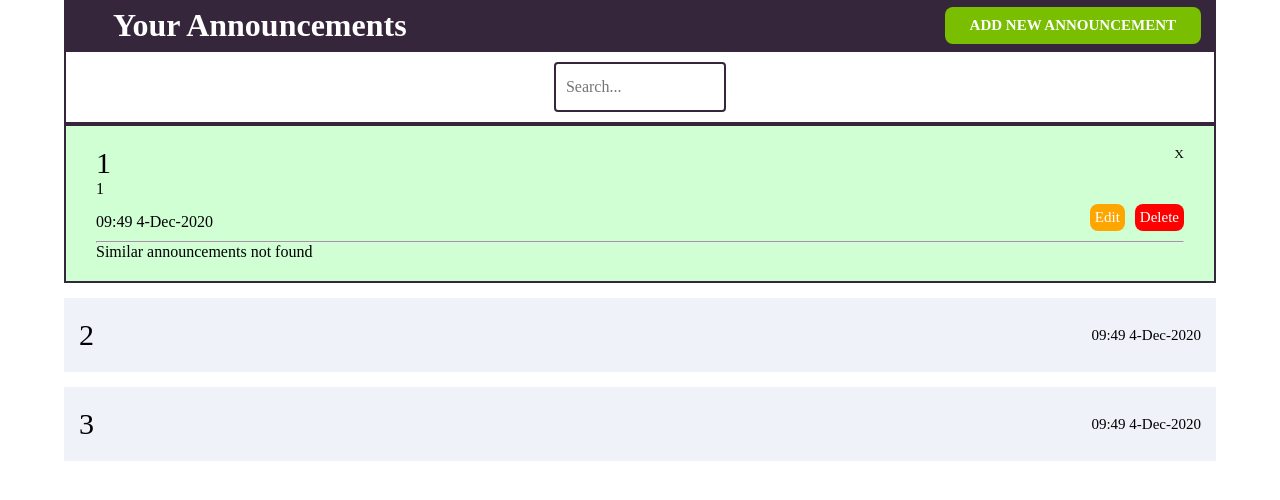
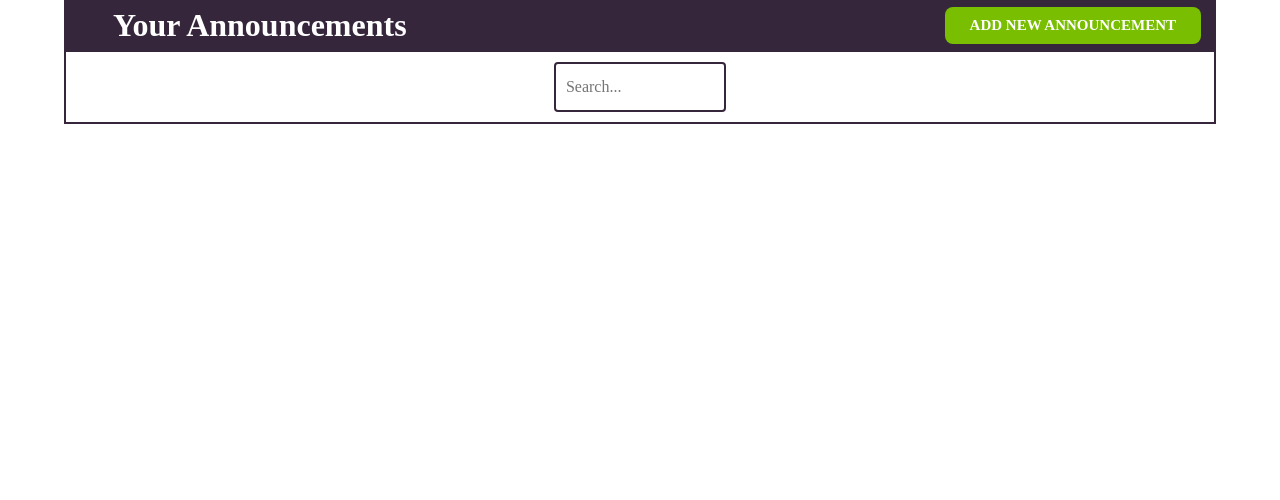
Before and after one commit to IvZaporozhchenko/announcementWebsiteForNerdySoft, a React (Create React App) app: page / in a window 1280 px wide. Before the commit this address had no page. Shown: the top 500 px of the page. Built offline with nearby package versions, Linux system fonts and the light colour scheme.

Commit message:
Now announcements saves in local storage

```diff
--- a/src/App.js
+++ b/src/App.js
@@ -13,29 +13,7 @@ class App extends Component {
 		super(props);
 
 		this.state = {
-			announcements: [
-				{
-					id: 1,
-					title: 1,
-					description: 1,
-					date: new Date(),
-					selected: true
-				},
-				{
-					id: 2,
-					title: 2,
-					description: 2,
-					date: new Date(),
-					selected: false
-				},
-				{
-					id: 3,
-					title: 3,
-					description: 3,
-					date: new Date(),
-					selected: false
-				}
-			],
+			announcements: [],
 			newAnnouncementFieldsDisplay: "none",
 			searchedAnnouncementTitle: ""
 		}
@@ -47,6 +25,18 @@ class App extends Component {
 		this.deleteAnnouncement = this.deleteAnnouncement.bind(this);
 		this.searchAnnouncement = this.searchAnnouncement.bind(this);
 		this.editAnnouncement = this.editAnnouncement.bind(this);
+	}
+
+	componentDidMount() {
+		let announcements = JSON.parse(localStorage.getItem('announcements')) || [];
+		announcements.forEach((announcement) => announcement.date = new Date(announcement.date));
+		this.setState({
+			announcements: announcements
+		})
+	}
+
+	componentDidUpdate() {
+		localStorage.setItem('announcements', JSON.stringify(this.state.announcements));
 	}
 
 
```
